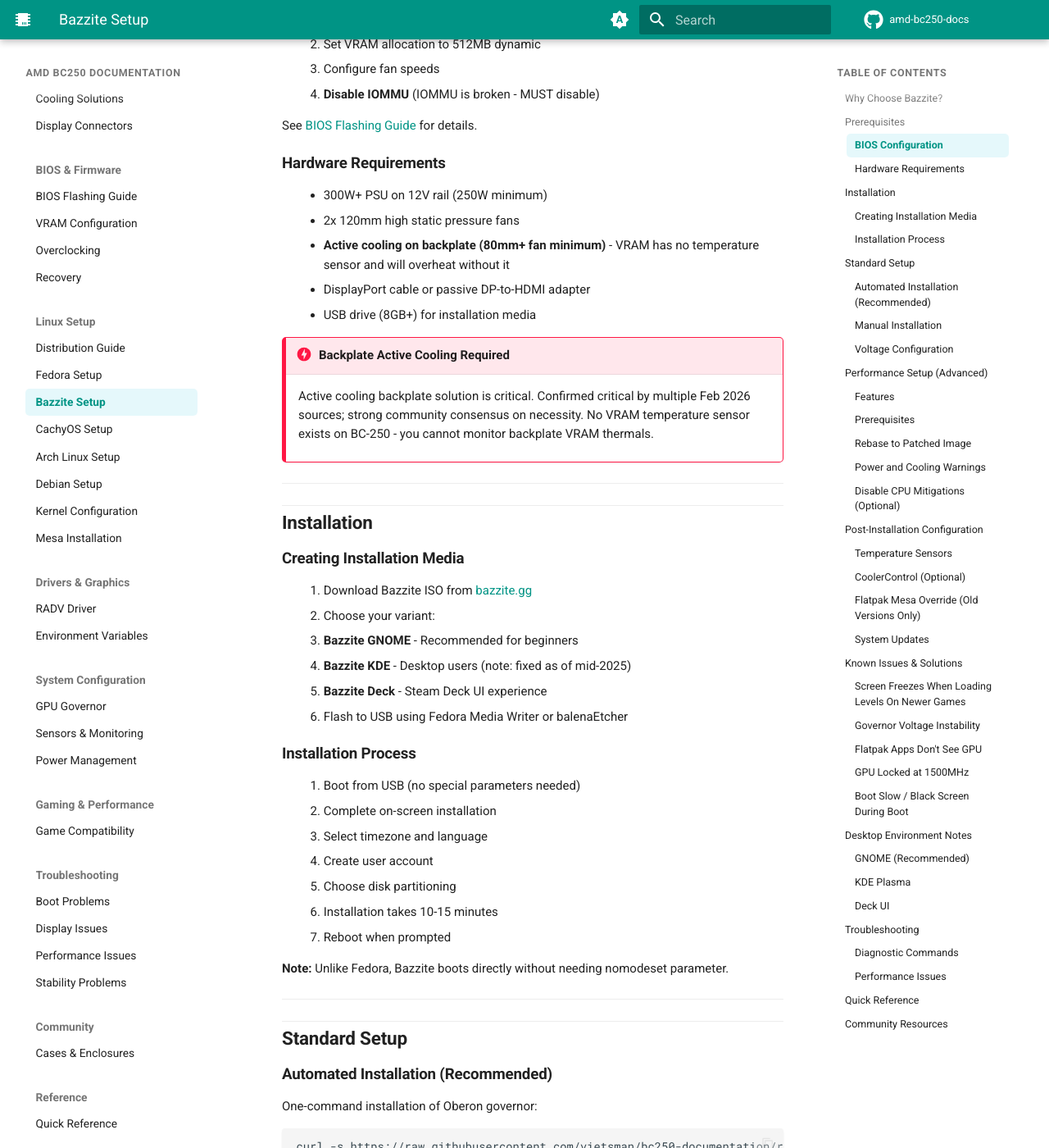
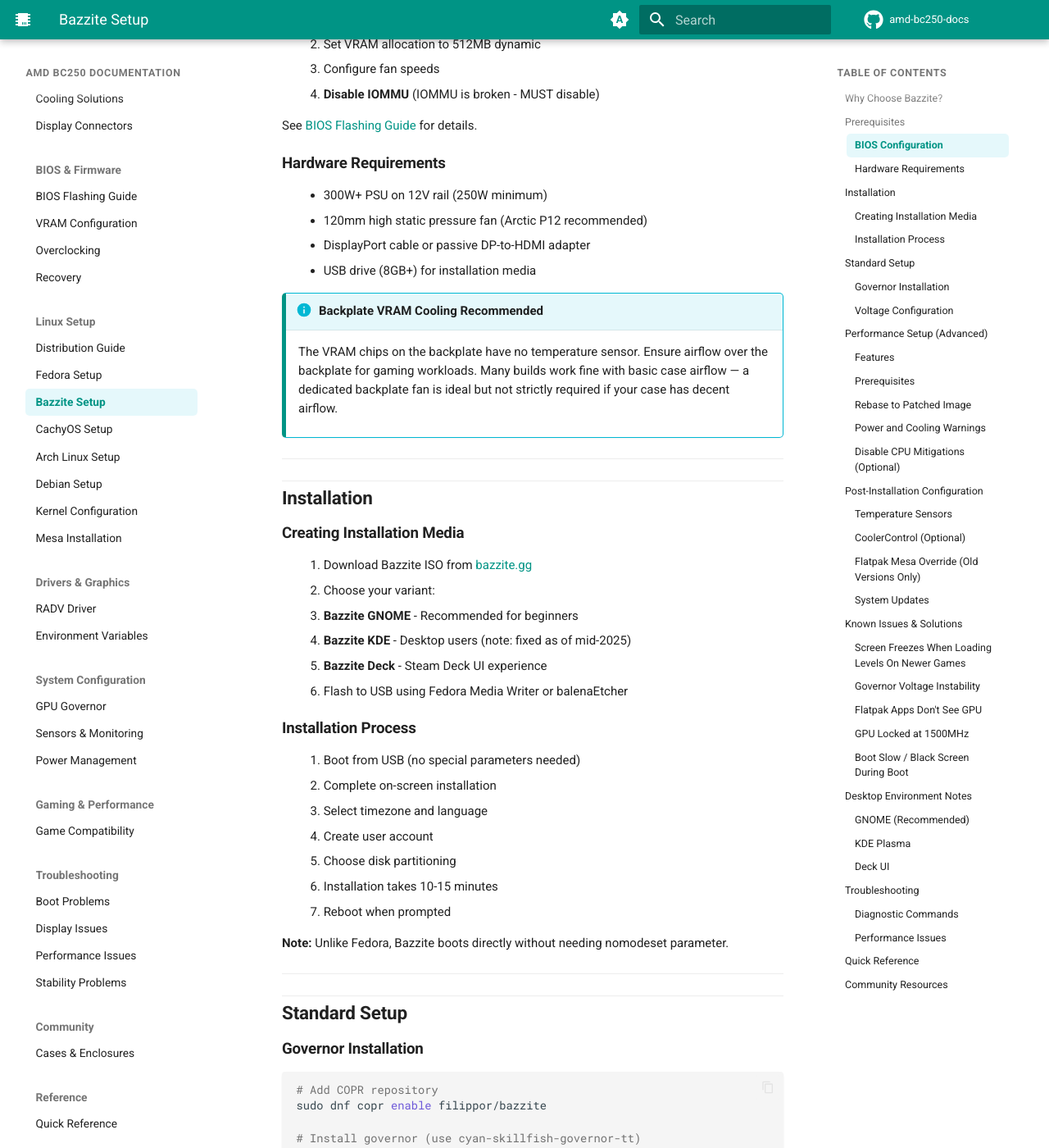
Before and after one commit to elektricM/amd-bc250-docs, an MkDocs documentation site: the page built from docs/linux/bazzite.md, in a window 1280 px wide and 1400 px high, scrolled down 766 px. Shown: the whole window at 82% size. Built offline with MkDocs 1.6.1 and Material for MkDocs 9.7.7, drawn with Linux system fonts in a browser that asks for light colours; comment, search, counter and statistics services are not loaded; the version menu is left out; some of the changed text lies outside the part shown.

Commit message:
fix: clean up quick-start and bazzite pages
- Remove old oberon-setup.sh script from quick-start (conflicts with
  cyan-skillfish-governor-tt install instructions above it)
- Remove unverifiable performance target numbers from quick-start
- Update troubleshooting to reference cyan-skillfish-governor-tt
- Tone down backplate VRAM cooling from DANGER/required to info/recommended
  (community: "ram cooling nonsense" — akxfile, Dec 2025)
- Remove oberon automated setup as primary install method on bazzite page

````diff
--- a/docs/linux/bazzite.md
+++ b/docs/linux/bazzite.md
@@ -45,13 +45,12 @@
 ### Hardware Requirements
 
 - 300W+ PSU on 12V rail (250W minimum)
-- 2x 120mm high static pressure fans
-- **Active cooling on backplate (80mm+ fan minimum)** - VRAM has no temperature sensor and will overheat without it
+- 120mm high static pressure fan (Arctic P12 recommended)
 - DisplayPort cable or passive DP-to-HDMI adapter
 - USB drive (8GB+) for installation media
 
-!!!danger "Backplate Active Cooling Required"
-    Active cooling backplate solution is critical. Confirmed critical by multiple Feb 2026 sources; strong community consensus on necessity. No VRAM temperature sensor exists on BC-250 - you cannot monitor backplate VRAM thermals.
+!!!info "Backplate VRAM Cooling Recommended"
+    The VRAM chips on the backplate have no temperature sensor. Ensure airflow over the backplate for gaming workloads. Many builds work fine with basic case airflow — a dedicated backplate fan is ideal but not strictly required if your case has decent airflow.
 
 ---
 
@@ -82,25 +81,7 @@
 
 ## Standard Setup
 
-### Automated Installation (Recommended)
-
-One-command installation of Oberon governor:
-
-```bash
-curl -s https://raw.githubusercontent.com/vietsman/bc250-documentation/refs/heads/main/oberon-setup.sh | sudo sh
-```
-
-**What this script does:**
-- Installs Oberon GPU governor
-- Enables governor service
-- Configures voltage settings (1000mV default for stability)
-- No Mesa modifications needed (already included)
-
-**Important:** Run on fresh install for best results. Script auto-reboots when complete.
-
-### Manual Installation
-
-If automated script doesn't work:
+### Governor Installation
 
 ```bash
 # Add COPR repository
````
Also changed, not shown: docs/getting-started/quick-start.md (+1 -21 lines).
